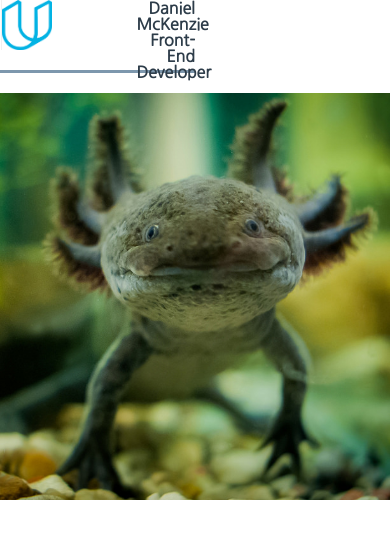
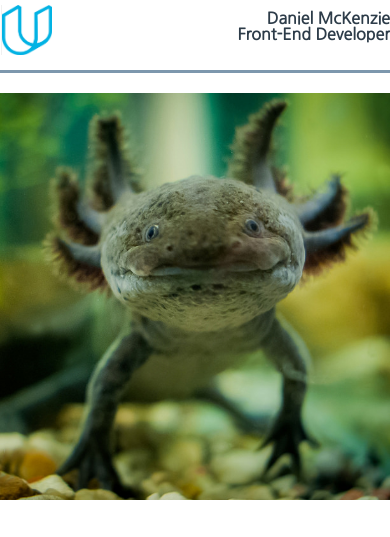
Before and after one commit to DMcKenzie205/Udacity-FEND-Portfolio-Site, a plain HTML site: page index.html in a window 390 px wide. Shown: the top 537 px of the page. Drawn offline with Linux system fonts and the light colour scheme.

Commit message:
Responsive Images added
Responsive main image added.

Gallery images resized to be consistent.

h1 margins tweaked

```diff
--- a/index.html
+++ b/index.html
@@ -11,11 +11,14 @@
 <body>
 	  <header class="main-head">
       <img class="logo" src="Images_src/Udacity_Logo.png" alt="The logo of the Udacity Company">
-			<h1 class="text"><span>Daniel McKenzie Front-End Developer</span></h1>
+			<h1 class="text">Daniel McKenzie <span>Front-End Developer</span></h1>
 		</header>
     <main>
       <section class="main">
-  			<img class="img-main" src="Images/Axolotl_med.jpg" alt="Close up frontal shot of a Axolotl Salamander">
+  			<img class="img-main"
+        src="Images/Axolotl_med.jpg"
+        srcset="Images/Axolotl_med.jpg 613w, Images/Axolotl_large.jpg 1080w, Images_src/Axolotl_main.jpg 2290w"
+        alt="Close up frontal shot of a Axolotl Salamander">
   		</section>
       <section class="portfolio">
         <h2 class="gal-head text">Featured Work</h2>
@@ -23,22 +26,25 @@
 
     			<article class="gal-item">
     				<a href="https://codepen.io/DMcKenzie205/pen/xYYvpz" target="_blank">
-            <img class="thumb" src="Images/codepen.io_DMcKenzie205_pen_xYYvpz_thumb.jpeg" alt="Thumbnail of Codepen Project Animal Trading Card"></a>
-
+            <img class="thumb"
+            src="Images/codepen.io_DMcKenzie205_pen_xYYvpz_thumb.jpeg"
+            alt="Thumbnail of Codepen Project Animal Trading Card"></a>
     				<p class="text galTxt">Animal Trading Card</p>
     			</article>
 
     			<article class="gal-item">
     				<a href="https://codepen.io/DMcKenzie205/pen/VQLEjE" target="_blank">
-            <img class="thumb" src="Images/codepen.io_DMcKenzie205_pen_VQLEjE_thumb.jpeg" alt="Thumbnail of Codepen Project Pixel Art Maker"></a>
-
+            <img class="thumb"
+            src="Images/codepen.io_DMcKenzie205_pen_VQLEjE_thumb.jpeg"
+            alt="Thumbnail of Codepen Project Pixel Art Maker"></a>
     				<p class="text galTxt">Pixel Art Maker</p>
     			</article>
 
           <article class="gal-item">
             <a href="https://codepen.io/DMcKenzie205/pen/aVWzxQ" target="_blank">
-            <img class="thumb" src="Images/codepen.io_DMcKenzie205_pen_aVWzxQ_thumb.jpeg" alt="Thumbnail of Codepen Project FEND Project 1"></a>
-
+            <img class="thumb"
+            src="Images/codepen.io_DMcKenzie205_pen_aVWzxQ_thumb.jpeg"
+            alt="Thumbnail of Codepen Project FEND Project 1"></a>
             <p class="text galTxt">FEND Project 1</p>
           </article>
     		</div>
--- a/master.css
+++ b/master.css
@@ -48,6 +48,7 @@
 		box-shadow: -1px 0px 0px rgba(0,0,0,0.06);
 		max-width: 100%;
 		margin-right: 10px;
+    transition: width 0.5s;
 	}
 
   .img-main {
@@ -81,7 +82,7 @@
     float: right;
     font-size: 24px;
     text-align: right;
-    max-width: 30%;
+    margin-top: 10px;
   }
 
   h2 {
@@ -128,17 +129,17 @@
       font-size: 16px;
     }
 
-    .main-head {
-      max-width: 50%;
-    }
-
     .gal-item {
       width: 100%;
       margin: 0 auto;
     }
 
     .logo {
-      margin-top: 0px;
+      margin-top: 5px;
+    }
+
+    h1 {
+      margin-top: 15px;
     }
 
     h2 {
@@ -180,6 +181,10 @@
       margin: 0 auto;
     }
 
+    h1 {
+      margin-top: 10px;
+    }
+
     h2 {
       margin-left: 5px;
     }
```
Also changed, not shown: Images/Axolotl_large.jpg (added), Images/codepen.io_DMcKenzie205_pen_VQLEjE_thumb.jpeg, Images/codepen.io_DMcKenzie205_pen_aVWzxQ_thumb.jpeg, Images/codepen.io_DMcKenzie205_pen_xYYvpz_thumb.jpeg.
